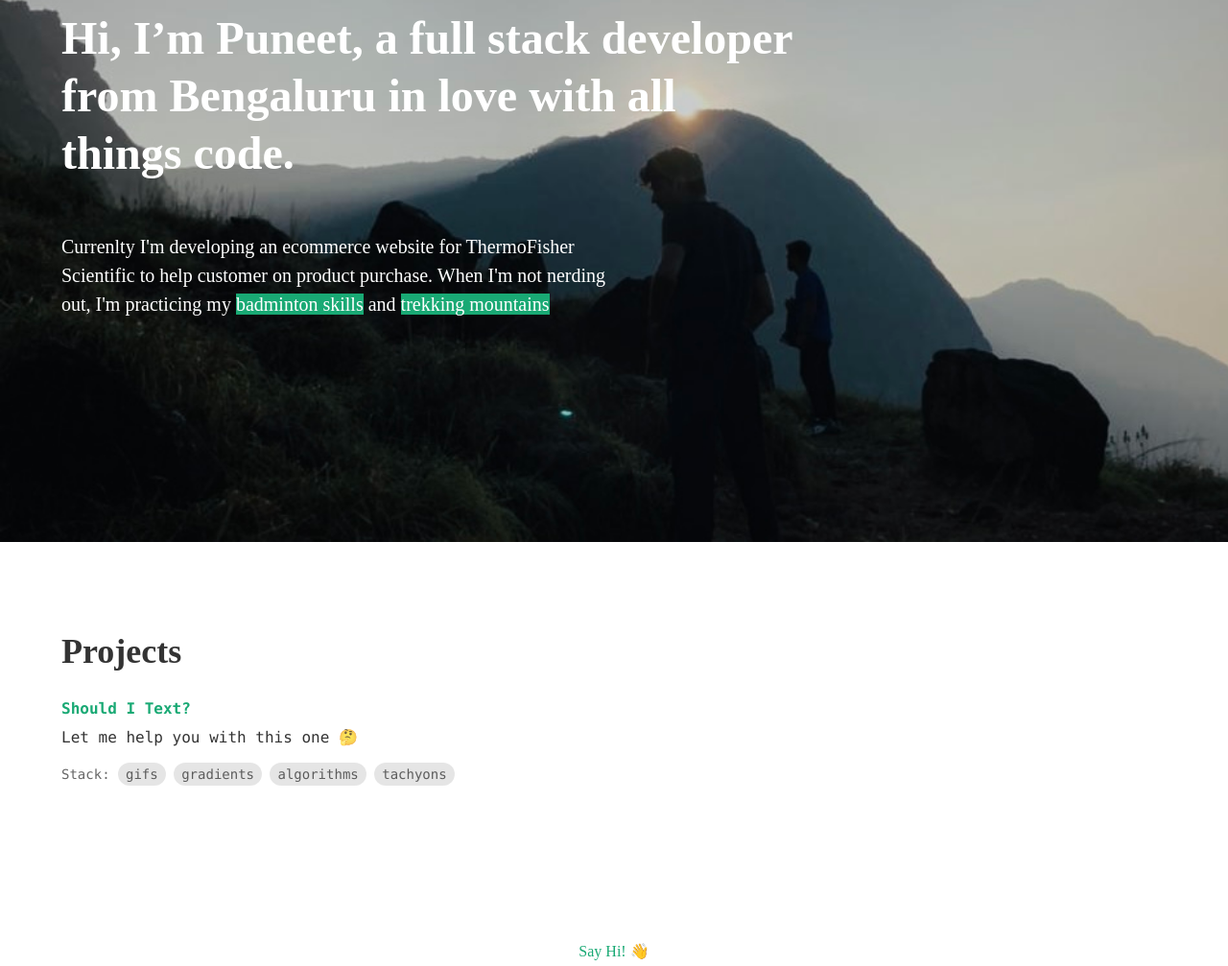
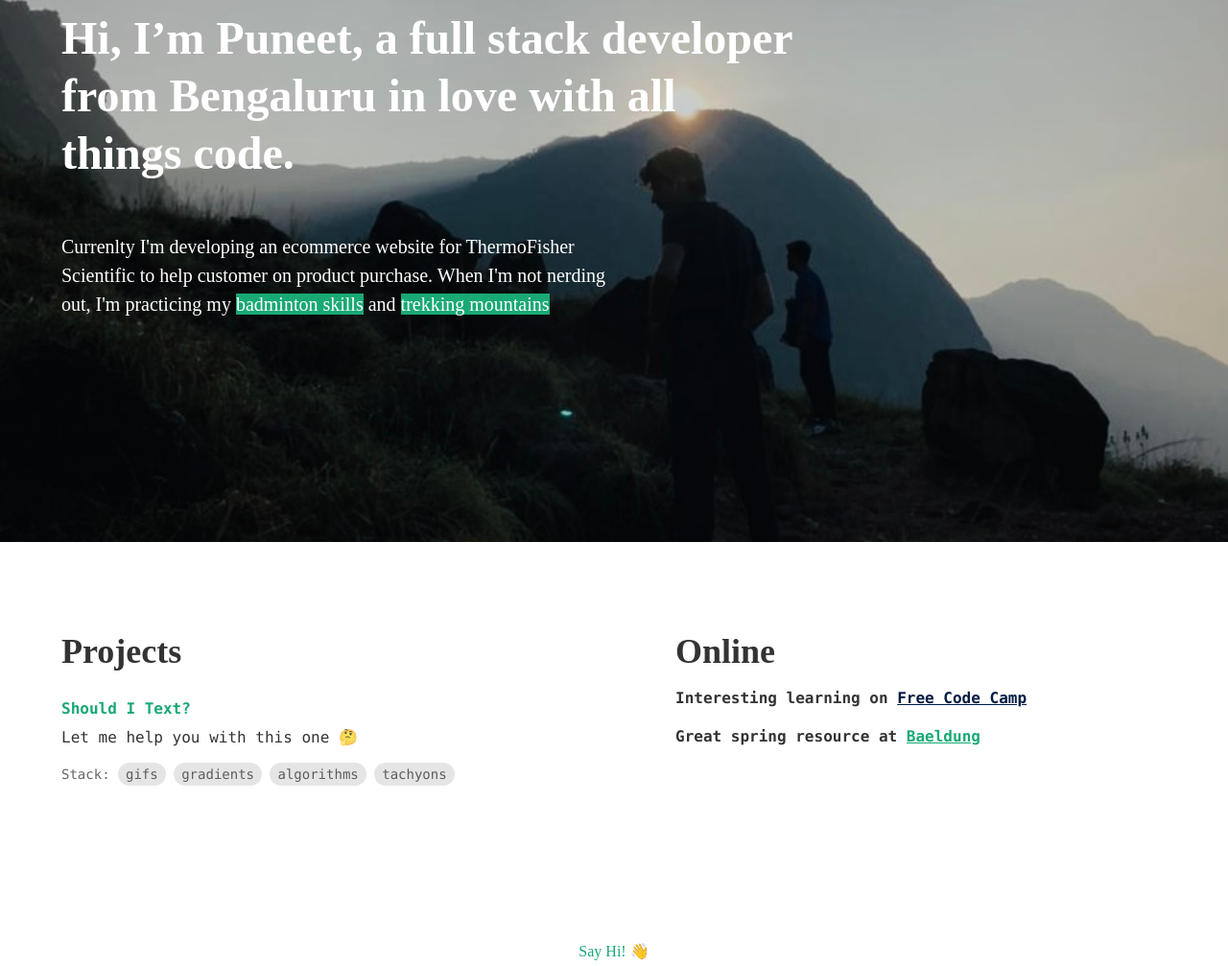
Before and after one commit to HoneyBadger-14/gaddi.github.io, a plain HTML site: page index.html in a window 1280 px wide. Shown: the part 235-1242 px from the top of the page at 96% size. Drawn offline with nearby package versions, Linux system fonts and the light colour scheme.

Commit message:
Adding Online section

```diff
--- a/index.html
+++ b/index.html
@@ -36,6 +36,15 @@
                     <span class="bg-black-10 ph2 pv1 br4 dib mb1">tachyons</span>
                 </p>
         </section>
+        <section class="fl w-100 w-50-l mv3 mv5-ns ph4 ph5-ns">
+            <h2 class="f2"> <a class="black-80 underline-hover link" id="Online"
+                href="#Online">Online</a>
+                <div class="code">
+                    <p class="f5 lh-copy">Interesting learning on <a href="https://www.freecodecamp.org/" class="navy">Free Code Camp</a></p>
+                    <p class="f5 lh-copy">Great spring resource at <a href="https://www.baeldung.com/" class="green">Baeldung</a></p>
+                </div>
+            </h2>
+        </section>
     </main>
     <footer class="tc pa5">
         <a href="mailto:puneetgaddi14@gmail.com" class="link green center mb4 db underline-hover">Say Hi! 👋</a>
```
